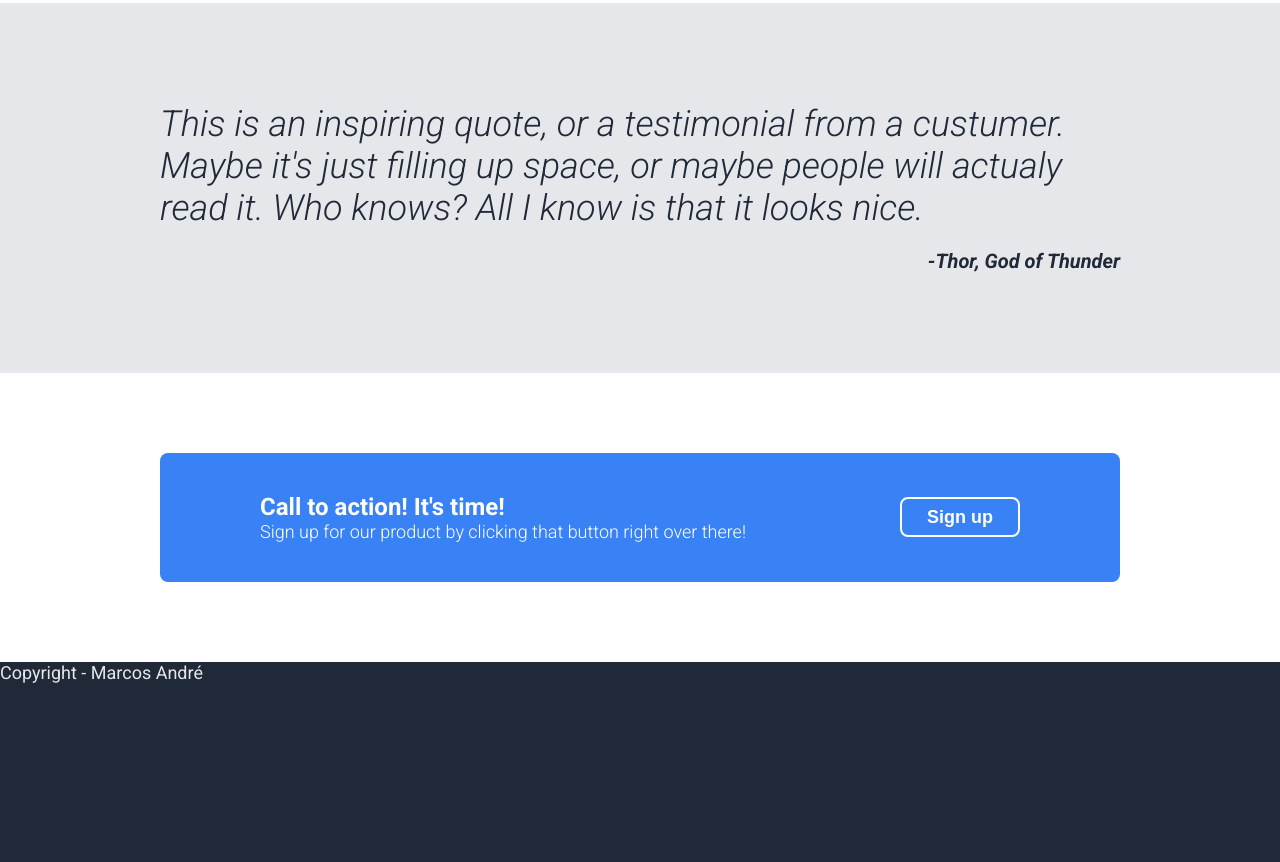
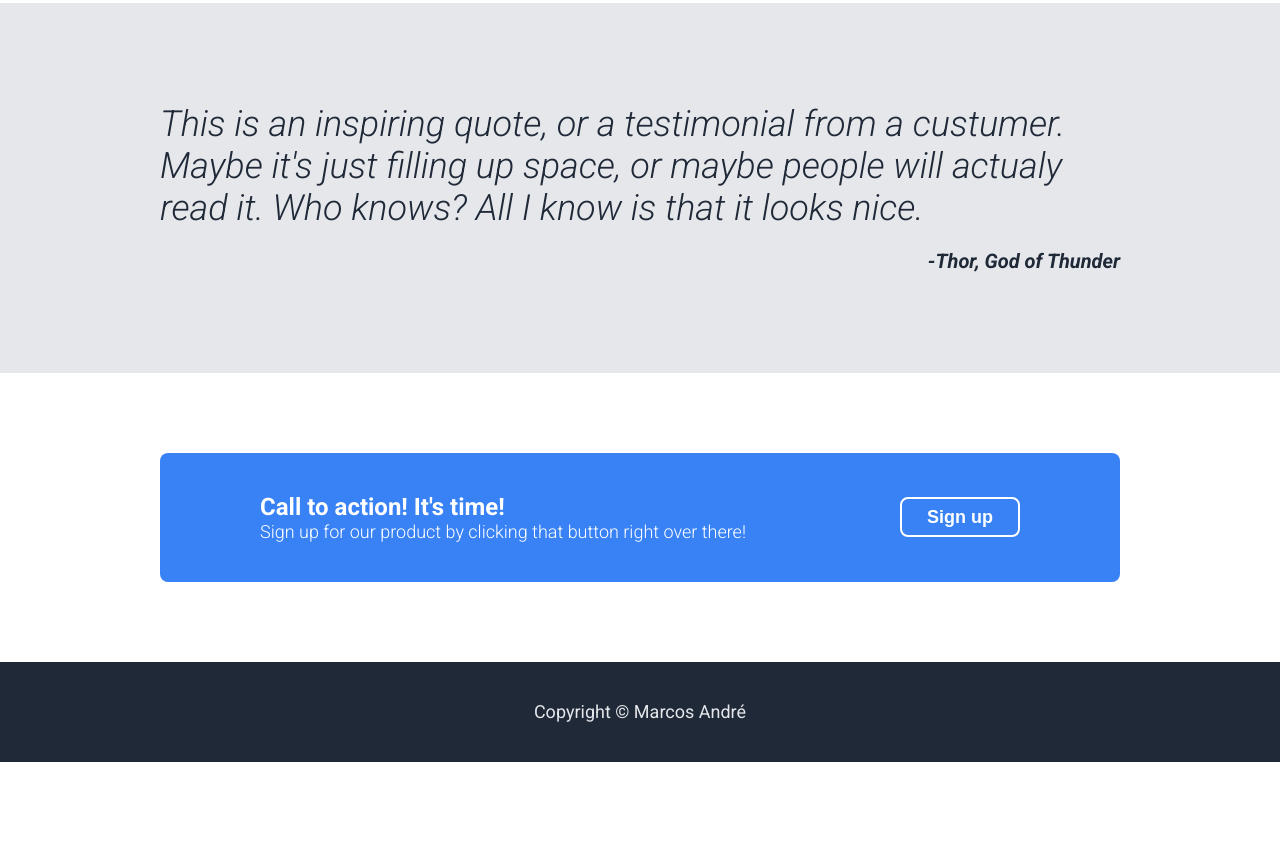
Before and after one commit to Marcos-0215/my-landing-page-project, a plain HTML site: page index.html in a window 1280 px wide. Shown: the part 906-1768 px from the top of the page. After the commit the page ends 1668 px from the top, so only its background shows below. Drawn offline with Linux system fonts and the light colour scheme.

Commit message:
Footer section done

```diff
--- a/index.html
+++ b/index.html
@@ -199,7 +199,7 @@
   </div>
 
   <footer>
-    Copyright - Marcos André
+    <p>Copyright © Marcos André</p>
   </footer>
 
 
--- a/styles/style.css
+++ b/styles/style.css
@@ -250,7 +250,10 @@ header {
 footer {
   background-color: #1F2937;
   color: #E5E7EB;
-  height: 200px;
+  height: 100px;
   right: 0;
   left: 0;
+  display: flex;
+  justify-content: center;
+  align-items: center;
 }
```
